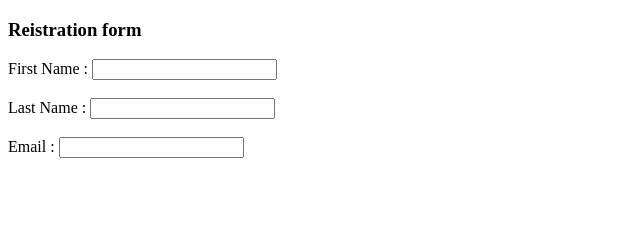
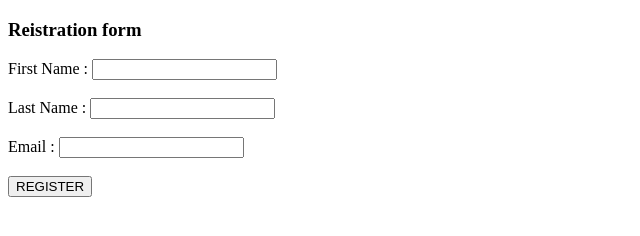
Before and after one commit to shailendr7865/First_Repository, a plain HTML site: page Registration form.html in a window 1280 px wide. Shown: the whole page, without its empty margins (0-640 px from the left). Drawn offline with Linux system fonts and the light colour scheme.

Commit message:
Submit button added

```diff
--- a/Registration form.html
+++ b/Registration form.html
@@ -12,6 +12,7 @@
        <label for="first_name">First Name : </label> <input type="text" id="first_name"><br><br>
        <label for="last_name">Last Name : </label> <input type="text" id="last_name"><br><br>
        <label for="email">Email : </label> <input type="email" id="email"><br><br>
+       <button>REGISTER</button>
 
     </form>
 </body>
```
